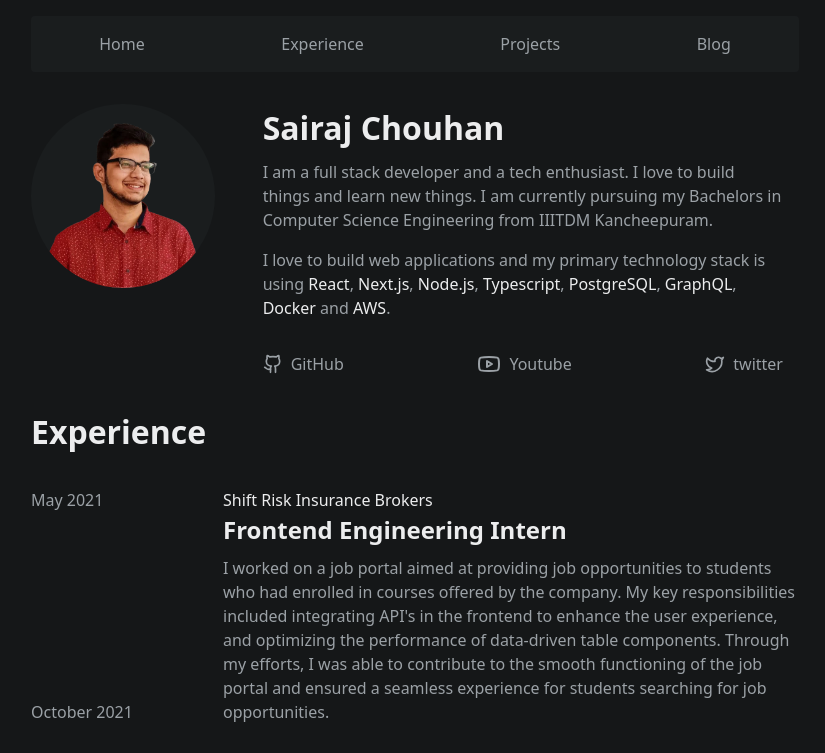
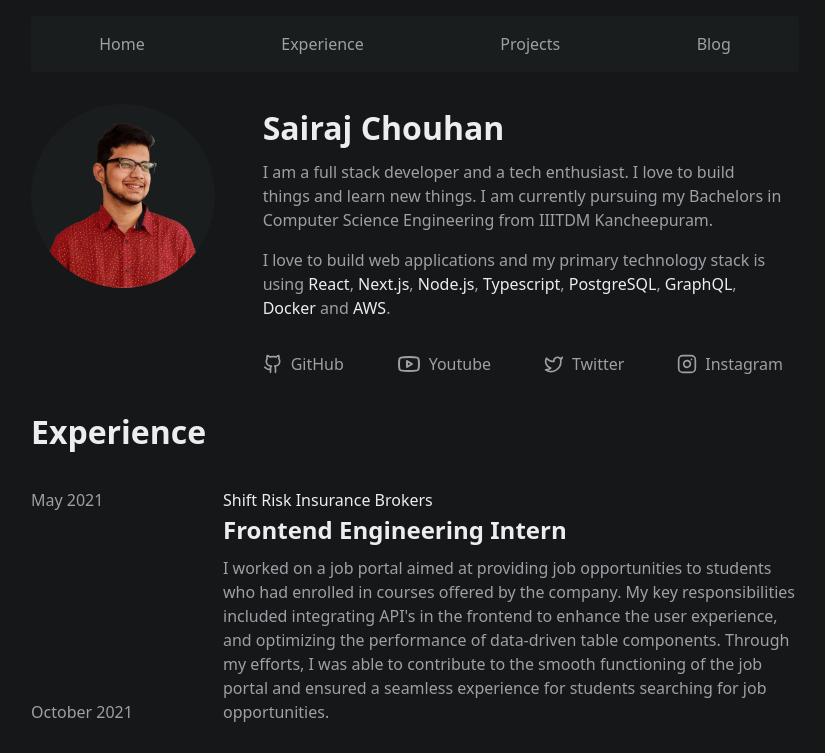
Before and after one commit to sairajchouhan/portfolio, a plain HTML site: page index.html in a window 1280 px wide. Shown: the top 753 px of the page, without its empty margins (225-1050 px from the left). Drawn offline with Linux system fonts and the light colour scheme.

Commit message:
add insta

```diff
--- a/index.html
+++ b/index.html
@@ -131,7 +131,36 @@
                   ></path>
                 </svg>
               </span>
-              twitter
+              Twitter
+            </a>
+
+            <a
+              class="social_link"
+              href="https://www.instagram.com/sairaj.me"
+              target="_blank"
+              rel="noopener noreferer"
+            >
+              <span>
+                <svg
+                  xmlns="http://www.w3.org/2000/svg"
+                  width="20"
+                  height="20"
+                  viewBox="0 0 24 24"
+                  fill="none"
+                  stroke="currentColor"
+                  stroke-width="2"
+                  stroke-linecap="round"
+                  stroke-linejoin="round"
+                >
+                  <rect x="2" y="2" width="20" height="20" rx="5" ry="5"></rect>
+                  <path
+                    d="M16 11.37A4 4 0 1 1 12.63 8 4 4 0 0 1 16 11.37z"
+                  ></path>
+                  <line x1="17.5" y1="6.5" x2="17.51" y2="6.5"></line>
+                </svg>
+              </span>
+
+              Instagram
             </a>
           </div>
         </div>
--- a/style.css
+++ b/style.css
@@ -218,6 +218,7 @@ ul.nav_list {
 
 .social_link:hover {
   color: var(--slate12);
+  text-decoration: underline;
 }
 
 /* experience section */
```
